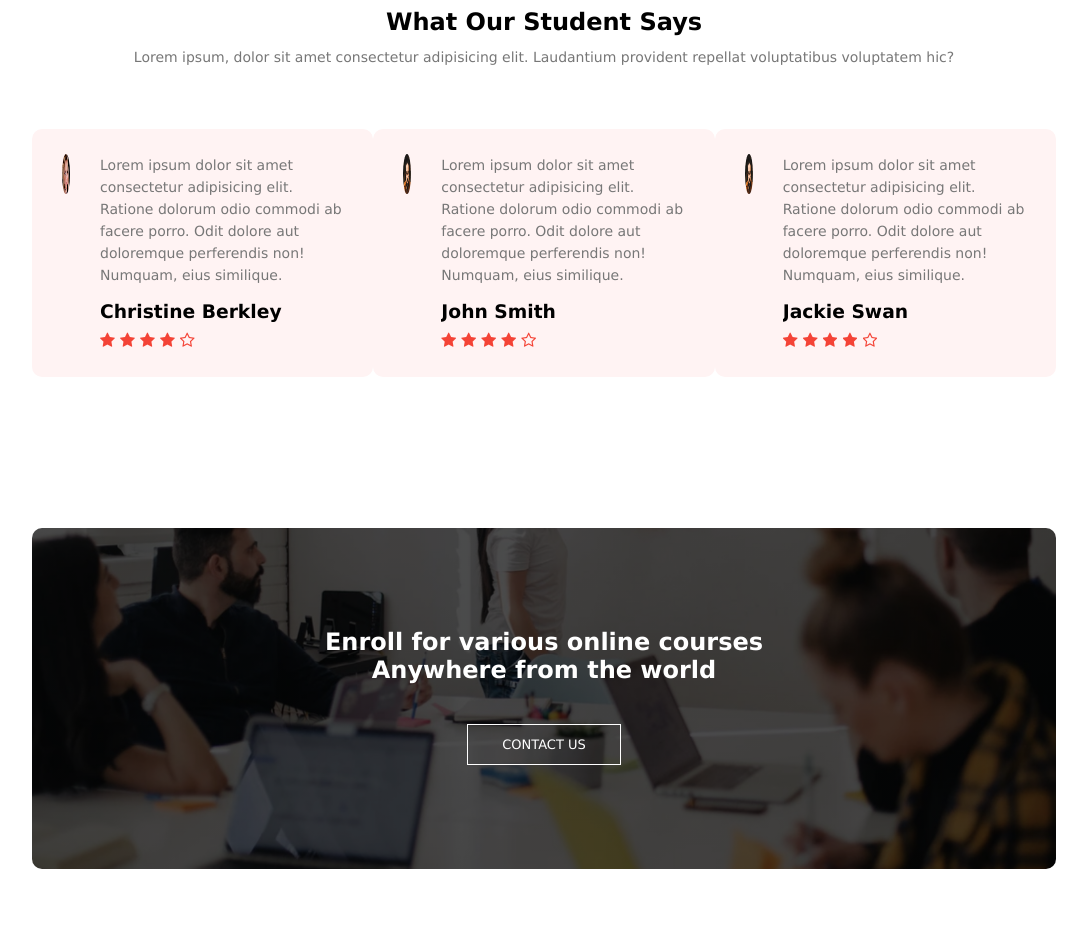
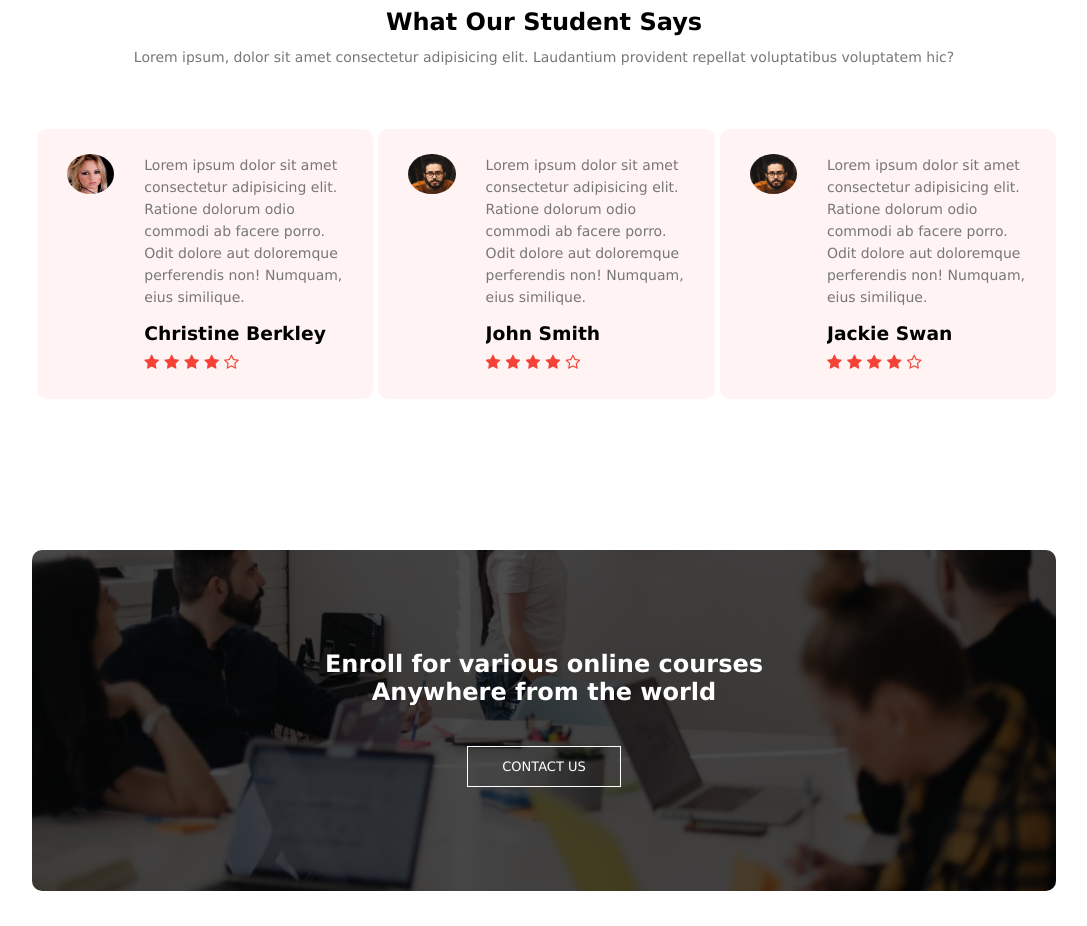
Before and after one commit to vikashsinghldp/eduford, a plain HTML site: page index.html in a window 1280 px wide. Shown: the part 2780-3706 px from the top of the page, without its empty margins (96-1183 px from the left). Drawn offline with Linux system fonts and the light colour scheme.

Commit message:
Update style.css

```diff
--- a/style.css
+++ b/style.css
@@ -219,8 +219,10 @@ h3{
     cursor: pointer;
     display: flex;
     padding: 25px;
+    margin-left:5px;
 }
 .testimonials-col img{
+    width:100%;
     height: 40px;
     margin-left: 5px;
     margin-right: 30px;
```
